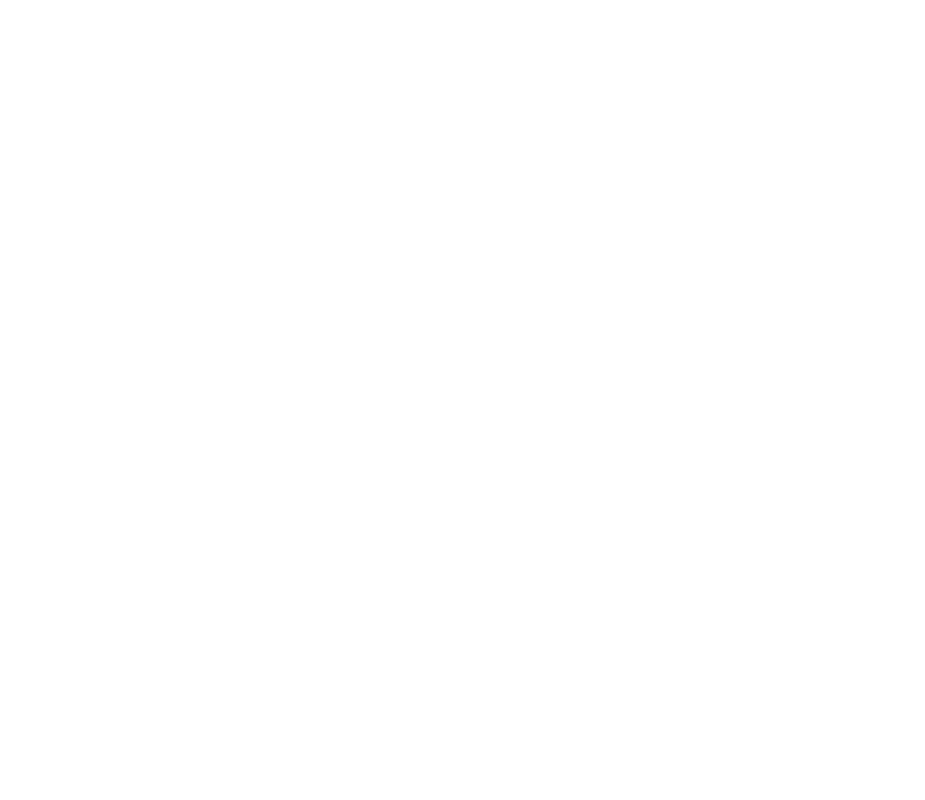
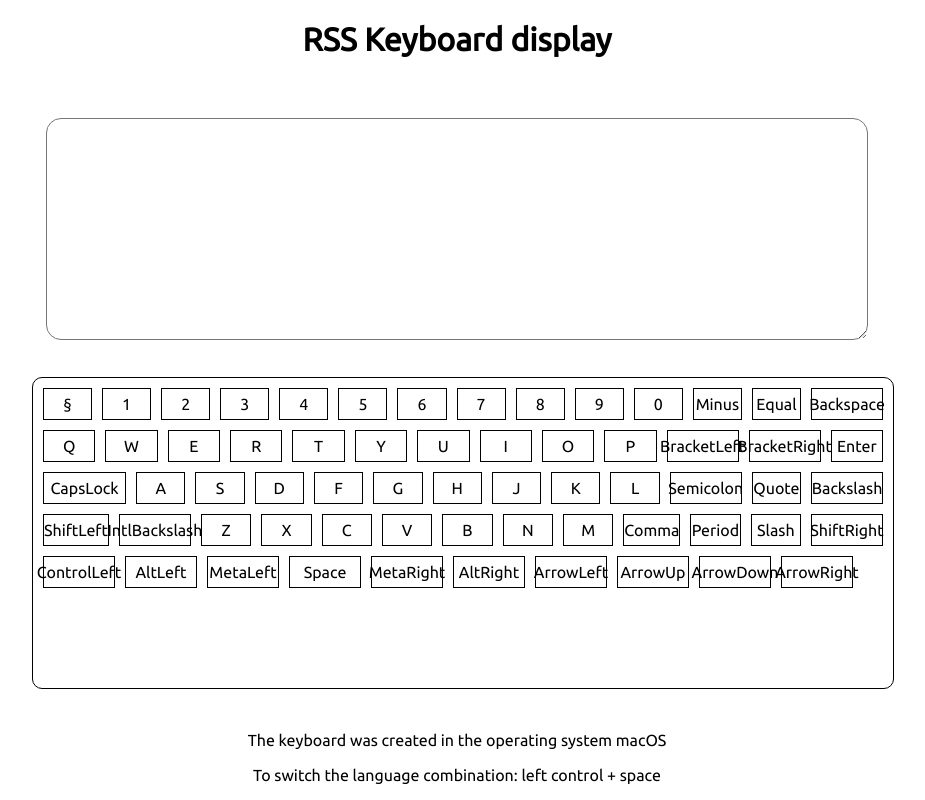
Before and after one commit to AcademeG1/virtual-keyboard, a website with bundled scripts: page index.html in a window 1280 px wide. Shown: the whole page, without its empty margins (183-1108 px from the left). Built offline with nearby package versions, Linux system fonts and the light colour scheme.

Commit message:
feat: added render button in keyboard and added some styles for button and keyboard

```diff
--- a/index.html
+++ b/index.html
@@ -6,9 +6,10 @@
     <meta name="viewport" content="width=device-width, initial-scale=1.0">
     <link rel="stylesheet" href="./normalize.css">
     <link rel="stylesheet" href="./style.css">
+    <link rel="shortcut icon" href="./src/icons/icon-keyboard.svg" type="image/x-icon">
     <title>virtual-keyboard</title>
 </head>
 <body>
-    <script src="./script.js"></script>
+    <script type="module" src="./src/app-keyboard.js"></script>
 </body>
 </html>
--- /dev/null
+++ b/src/app-keyboard.js
@@ -0,0 +1,28 @@
+import {keys} from './keys.js';
+import Header from './components/header/Header.js';
+import Keyboard from './components/keyboard/Keyboards.js';
+import Footer from './components/footer/Footer.js';
+
+const CSS_STYLES = {
+  WRAPPER: 'wrapper',
+  KEYBOARD_WRAPPER: 'keyboard__wrapper',
+  KEYBOARD: 'keyboard',
+  ACTIVE: 'active',
+  BUTTON: 'button',
+  HEADER_TITLE: 'header__title',
+  FOOTER_TEXT: 'footer_text',
+};
+
+const header = new Header('RSS Keyboard display', CSS_STYLES.HEADER_TITLE);
+const keyboard = new Keyboard(keys);
+const footer = new Footer(
+    ['The keyboard was created in the operating system macOS',
+      'To switch the language combination: left control + space'],
+    CSS_STYLES.FOOTER_TEXT);
+
+document.body.prepend(
+    header.renderHeader(),
+    keyboard.createTextField(),
+    keyboard.createKeyboard(),
+    footer.renderFooter(),
+);
--- /dev/null
+++ b/src/components/footer/Footer.js
@@ -0,0 +1,28 @@
+class Footer {
+  constructor(footerTitle, footerClass) {
+    if (!Array.isArray(footerTitle) || typeof footerClass !== 'string') {
+      // eslint-disable-next-line new-cap
+      throw TypeError('Error, footerTitle or FooterClass != string');
+    }
+    this.footerTitle = footerTitle;
+    this.footerClass = footerClass;
+  }
+
+  renderFooter() {
+    const footer = this.createElement('div', this.footerClass);
+    const footerText = this.createElement('p', 'text');
+    footerText.textContent = this.footerTitle[0];
+    const footerDescription = this.createElement('p', 'text');
+    footerDescription.textContent = this.footerTitle[1];
+    footer.append(footerText, footerDescription);
+    return footer;
+  }
+
+  createElement(tagName, className) {
+    const element = document.createElement(tagName);
+    element.className = className;
+    return element;
+  }
+}
+
+export default Footer;
--- /dev/null
+++ b/src/components/header/Header.js
@@ -0,0 +1,24 @@
+class Header {
+  constructor(headerTitle, headerClass) {
+    if (typeof headerTitle !== 'string' || typeof headerClass !== 'string') {
+      // eslint-disable-next-line new-cap
+      throw TypeError('Error header-title is not string');
+    }
+    this.headerTitle = headerTitle;
+    this.headerClass = headerClass;
+  }
+
+  renderHeader() {
+    const header = this.createElement('h1', this.headerClass);
+    header.textContent = this.headerTitle;
+    return header;
+  }
+
+  createElement(tagName, className) {
+    const element = document.createElement(tagName);
+    element.className = className;
+    return element;
+  }
+}
+
+export default Header;
--- /dev/null
+++ b/src/components/key/Key.js
@@ -0,0 +1,32 @@
+class Key {
+  constructor() {}
+
+  render(keyClass) {
+    const key = this.createElement('div', keyClass);
+    if (this.getNameButton(keyClass) == 'Backquote') {
+      key.textContent = this.getNameButton('§');
+      return key;
+    }
+    key.textContent = this.getNameButton(keyClass);
+    return key;
+  }
+
+  createElement(tagName, className) {
+    const element = document.createElement(tagName);
+    element.className = className;
+    element.className += ' keyboard__key key';
+    return element;
+  }
+
+  getNameButton(buttonName) {
+    if (buttonName.slice(0, 5) == 'Digit') {
+      return buttonName[buttonName.length-1];
+    }
+    if (buttonName.slice(0, 3) == 'Key') {
+      return buttonName[buttonName.length-1];
+    }
+    return buttonName;
+  }
+}
+
+export default Key;
--- /dev/null
+++ b/src/components/keyboard/Keyboards.js
@@ -0,0 +1,90 @@
+import Key from '../key/Key.js';
+
+const CSS_STYLES = {
+  WRAPPER: 'wrapper',
+  KEYBOARD_WRAPPER: 'keyboard__wrapper',
+  KEYBOARD: 'keyboard',
+  ACTIVE: 'active',
+  BUTTON: 'button',
+  TEXT_AREA: 'text_area',
+  LINES_BTN: 'lines__keyboard',
+};
+
+class Keyboard {
+  constructor(keys) {
+    if (!Array.isArray(keys)) {
+      // eslint-disable-next-line new-cap
+      throw TypeError('Keys not is array');
+    } else {
+      this.keys = keys;
+    }
+    this.key = new Key();
+    this.flagLines = true;
+    this.lines;
+  }
+
+  createKeyboard() {
+    // eslint-disable-next-line max-len
+    const keyboardWrapper = this.createElement('div', CSS_STYLES.KEYBOARD_WRAPPER);
+    const keyboard = this.createElement('div', CSS_STYLES.KEYBOARD);
+    this.keys.map((item, index) => {
+      if (this.flagLines) {
+        this.lines = undefined;
+        this.lines = this.createElement('div', CSS_STYLES.LINES_BTN);
+        this.flagLines = false;
+      }
+      if (index < 14) {
+        console.log(this.lines.childNodes);
+        this.lines.append(this.key.render(item));
+        if (index == 13) {
+          keyboard.append(this.lines);
+          this.flagLines = true;
+        }
+      }
+      if (index > 14 && index < 28) {
+        this.lines.append(this.key.render(item));
+        if (index == 27) {
+          keyboard.append(this.lines);
+          this.flagLines = true;
+        }
+      }
+      if (index > 27 && index < 41) {
+        this.lines.append(this.key.render(item));
+        if (index == 40) {
+          keyboard.append(this.lines);
+          this.flagLines = true;
+        }
+      }
+      if (index > 40 && index < 54) {
+        this.lines.append(this.key.render(item));
+        if (index == 53) {
+          keyboard.append(this.lines);
+          this.flagLines = true;
+        }
+      }
+      if (index > 53 && index < 64) {
+        this.lines.append(this.key.render(item));
+        if (index == 63) {
+          keyboard.append(this.lines);
+          this.flagLines = true;
+        }
+      }
+    });
+    keyboardWrapper.append(keyboard);
+    return keyboardWrapper;
+  }
+
+  createTextField() {
+    const textField = this.createElement('textarea', CSS_STYLES.TEXT_AREA);
+    textField.id = 'textarea';
+    return textField;
+  }
+
+  createElement(tagName, className) {
+    const element = document.createElement(tagName);
+    element.className = className;
+    return element;
+  }
+}
+
+export default Keyboard;
--- /dev/null
+++ b/src/keys.js
@@ -0,0 +1,9 @@
+export const keys = ['Backquote', 'Digit1', 'Digit2', 'Digit3', 'Digit4',
+  'Digit5', 'Digit6', 'Digit7', 'Digit8', 'Digit9', 'Digit0', 'Minus', 'Equal',
+  'Backspace', 'Tab', 'KeyQ', 'KeyW', 'KeyE', 'KeyR', 'KeyT', 'KeyY', 'KeyU',
+  'KeyI', 'KeyO', 'KeyP', 'BracketLeft', 'BracketRight', 'Enter', 'CapsLock',
+  'KeyA', 'KeyS', 'KeyD', 'KeyF', 'KeyG', 'KeyH', 'KeyJ', 'KeyK', 'KeyL',
+  'Semicolon', 'Quote', 'Backslash', 'ShiftLeft', 'IntlBackslash', 'KeyZ',
+  'KeyX', 'KeyC', 'KeyV', 'KeyB', 'KeyN', 'KeyM', 'Comma', 'Period', 'Slash',
+  'ShiftRight', 'ControlLeft', 'AltLeft', 'MetaLeft', 'Space', 'MetaRight',
+  'AltRight', 'ArrowLeft', 'ArrowUp', 'ArrowDown', 'ArrowRight'];
--- a/style.css
+++ b/style.css
@@ -0,0 +1,56 @@
+@import url('https://fonts.googleapis.com/css2?family=Ubuntu&display=swap');
+
+body {
+    font-family: 'Ubuntu', sans-serif;
+    display: flex;
+    flex-direction: column;
+    height: 100vh;
+    justify-content: space-between;
+}
+
+.header__title, .text {
+    text-align: center;
+}
+
+.text_area {
+    display: block;
+    width: 800px;
+    height: 200px;
+    margin: 0 auto;
+    padding: 10px;
+    border-radius: 15px;
+}
+
+.keyboard__wrapper {
+    width: 850px;
+    height: 300px;
+    margin: 0 auto;
+}
+
+.keyboard {
+    width: 100%;
+    height: 100%;
+    padding: 10px 10px 0 0;
+    border-radius: 10px;
+    border: 1px solid black;
+}
+
+.lines__keyboard {
+    display: flex;
+}
+
+.key {
+    width: 70px;
+    height: 30px;
+    border: 1px solid black;
+    margin: 0 0 10px 10px;
+    cursor: pointer;
+    display: flex;
+    justify-content: center;
+    align-items: center;
+}
+
+.CapsLock {
+    width: 120px;
+}
+/* 55px одна кнопка */
```
Also changed, not shown: normalize.css, script.js (deleted), src/icons/icon-keyboard.svg (added), 2 other files.
